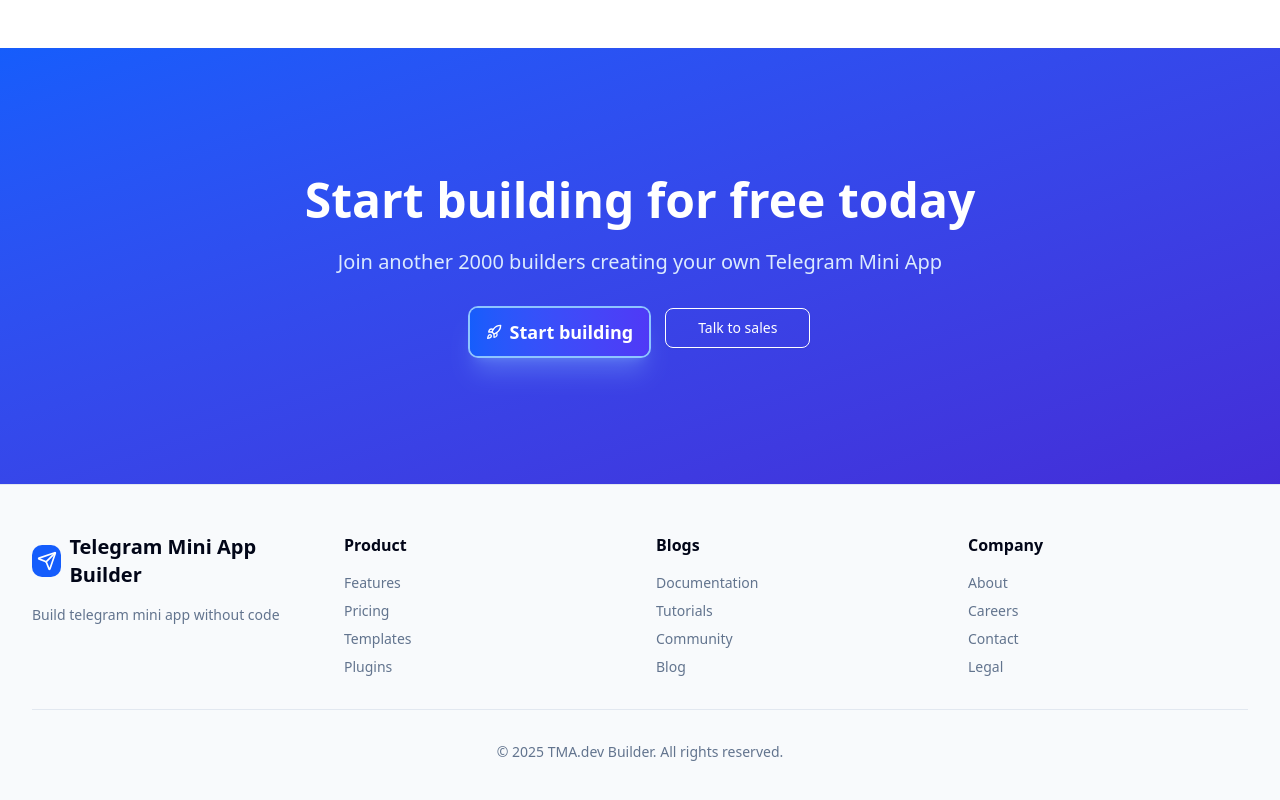
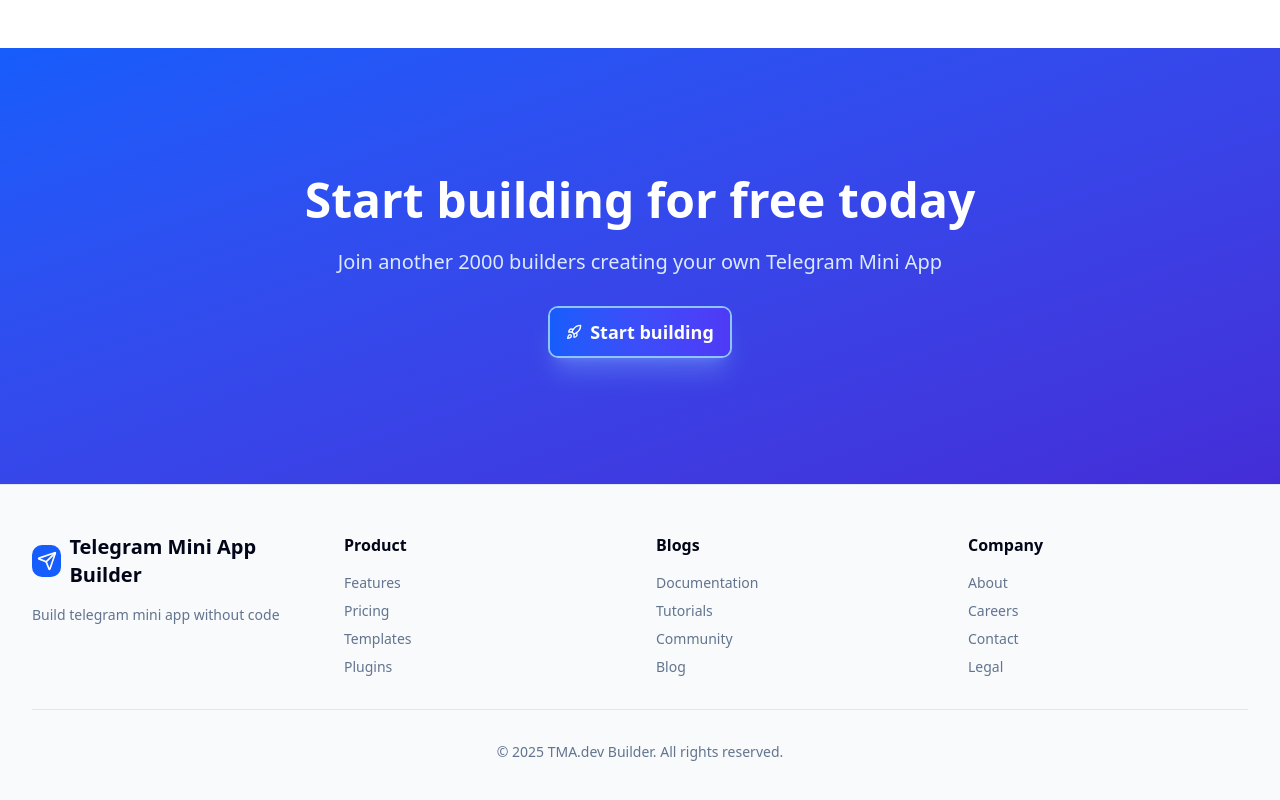
Before and after one commit to cmingxu/website, a Next.js app: page / in a window 1280 px wide. Shown: the part 2178-2978 px from the top of the page. Built offline with nearby package versions, Linux system fonts and the light colour scheme.

Commit message:
change
Signed-off-by: kevin.xu <cming.xu@gmail.com>

```diff
--- a/app/page.tsx
+++ b/app/page.tsx
@@ -210,13 +210,7 @@
             <Button asChild size="lg" className="h-12 px-8 text-lg font-semibold bg-gradient-to-r from-blue-600 to-indigo-600 text-white shadow-xl shadow-blue-300/30 ring-2 ring-blue-300 hover:from-blue-700 hover:to-indigo-700 hover:shadow-blue-400/40 transform hover:scale-[1.02]">
                   <Link href="mailto:cming.xu@gmail.com" target="_blank" rel="noopener noreferrer"><Rocket className="w-5 h-5" /> Start building</Link>
                 </Button>
-            <Button
-              size="lg"
-              variant="outline"
-              className="border-white text-white hover:bg-white/10 text_base font-medium px-8 bg-transparent"
-            >
-              <Link href="mailto:cming.xu@gmail.com" target="_blank" rel="noopener noreferrer">Talk to sales</Link>
-            </Button>
+
           </div>
         </div>
       </section>
```
